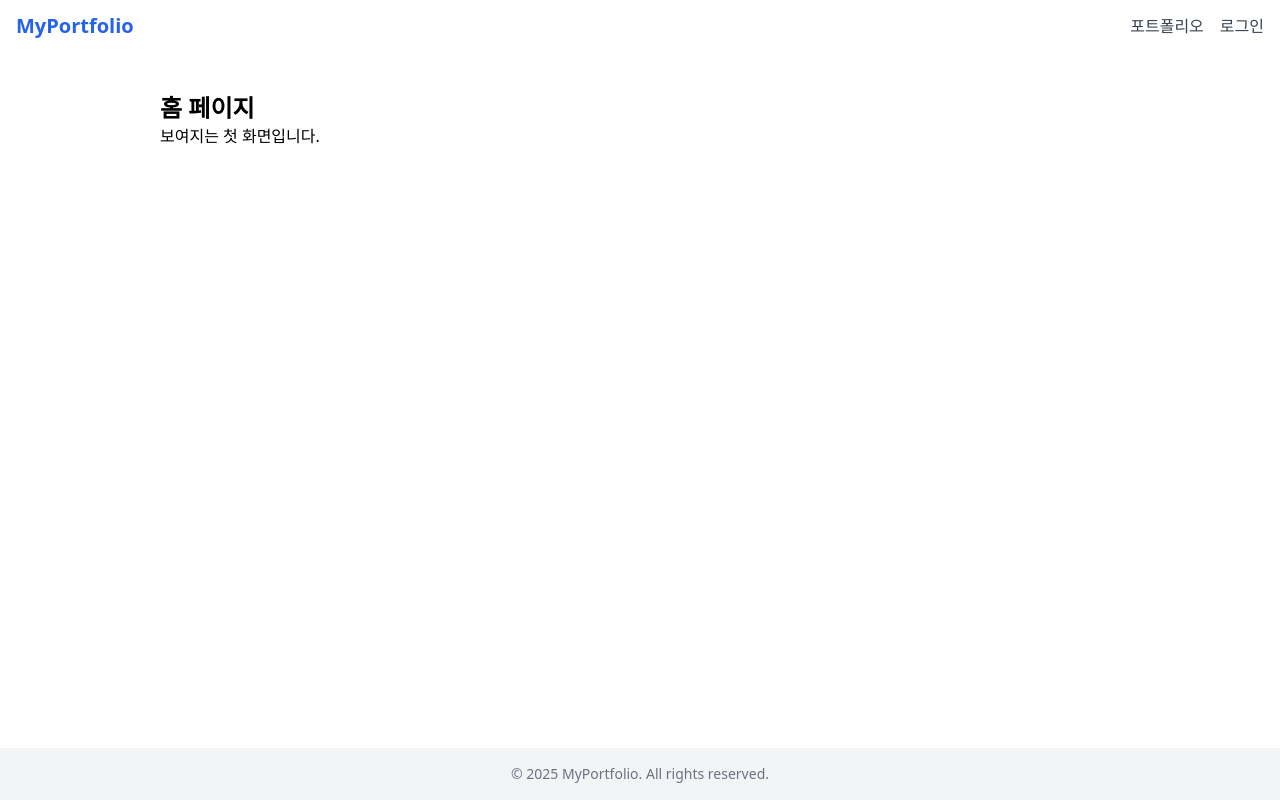
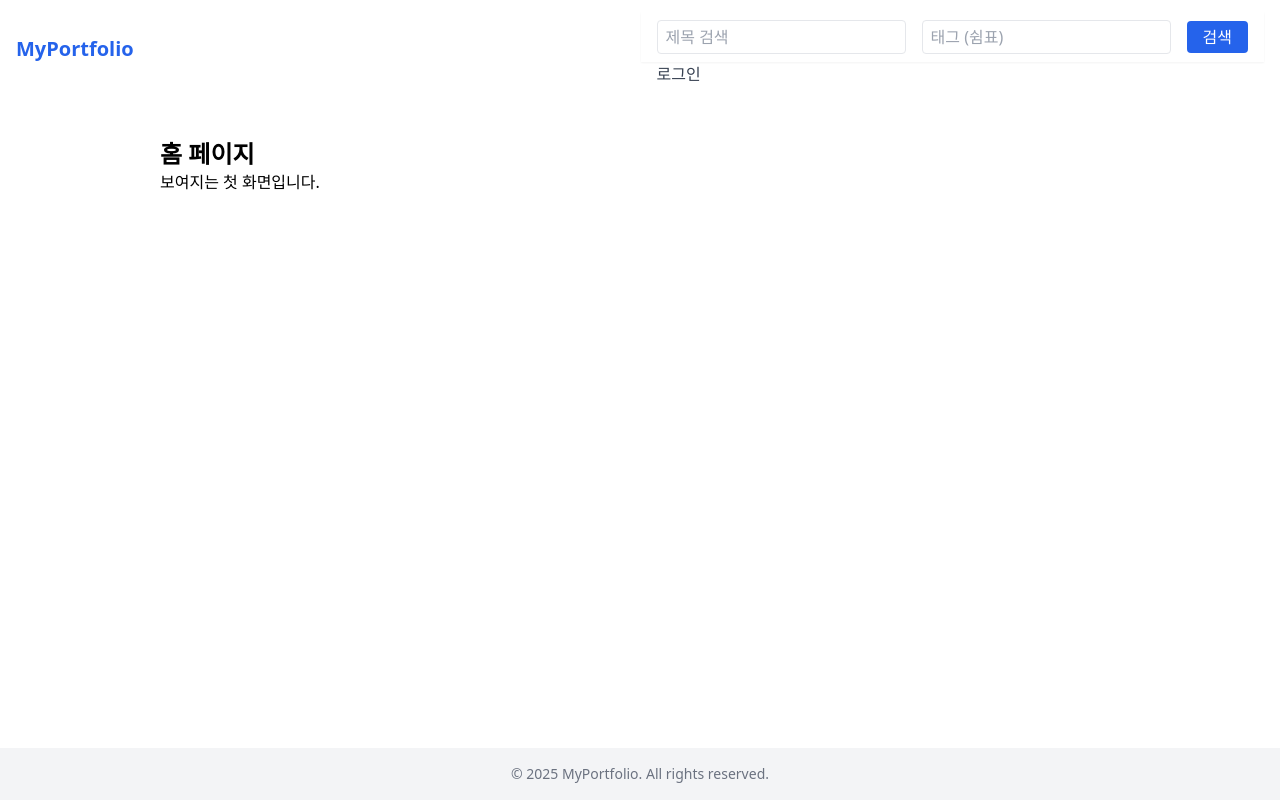
Before and after one commit to qkskck326326/my-portfolio-frontend, a React (Vite) app: page / in a window 1280 px wide. Built offline with nearby package versions, Linux system fonts and the light colour scheme; no server answers.

Commit message:
feat(common): 포트폴리오 검색 컴포넌트 헤더에 추가

```diff
--- a/src/components/Layout/Header.tsx
+++ b/src/components/Layout/Header.tsx
@@ -2,6 +2,8 @@
 import { Link } from 'react-router-dom';
 import { useAuthStore } from '@/features/auth/stores/authStore';
 import { logoutApi } from '@/features/auth/api/authApi';
+import PortfolioSearchInput from '@/features/portfolio/components/PortfolioSearchInput';
+import { searchPortfolioCards } from '@/features/portfolio/api/portfolioApi';
 
 const Header = () => {
   const { isLoggedIn, logout } = useAuthStore();
@@ -22,11 +24,12 @@ const Header = () => {
         MyPortfolio
       </Link>
       <nav className="space-x-4">
-        <Link to="/portfolio" className="text-gray-700 hover:text-blue-500">
-          포트폴리오
-        </Link>
+        <PortfolioSearchInput queryFn={searchPortfolioCards} />
         {isLoggedIn ? (
           <>
+            <Link to="/portfolio/write" className="text-gray-700 hover:text-blue-500">
+              포트폴리오 작성
+            </Link>
             <Link to="/mypage" className="text-gray-700 hover:text-blue-500">
               마이페이지
             </Link>
```
